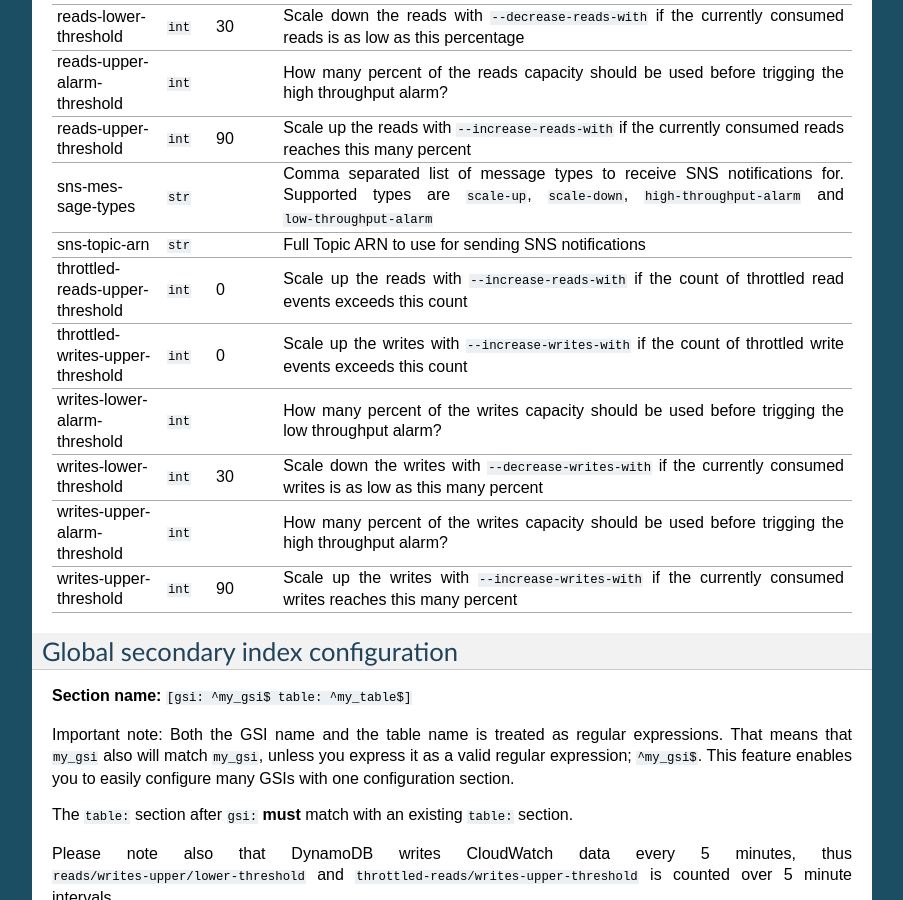
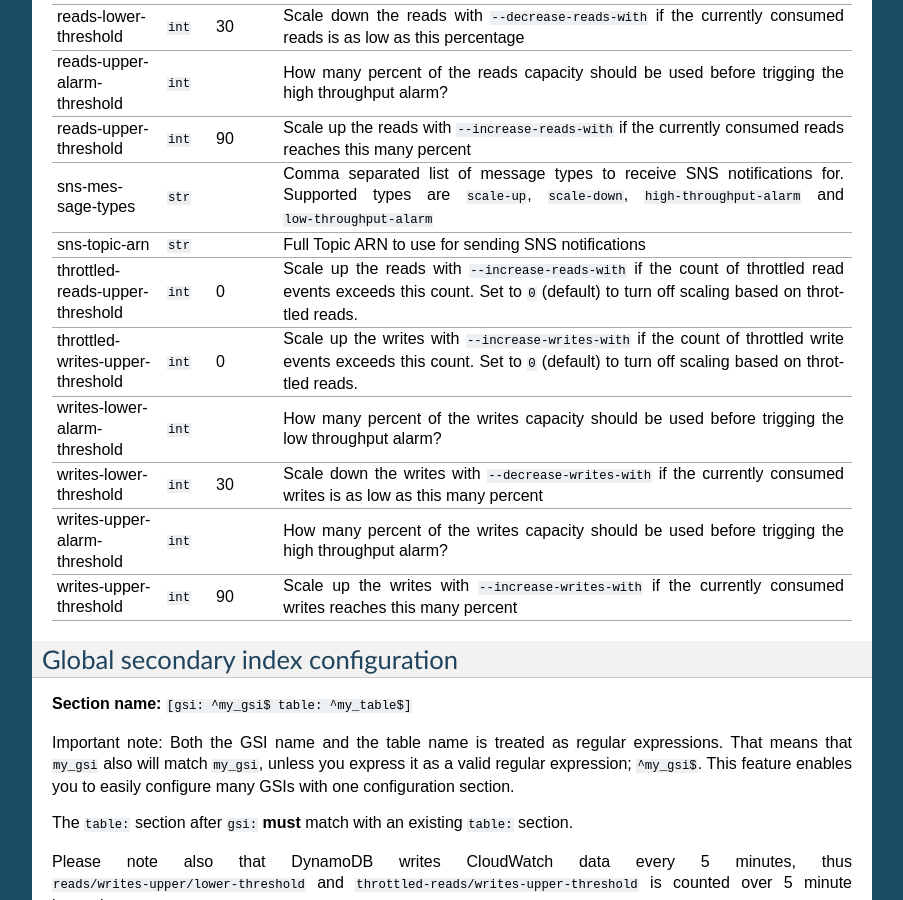
Before and after one commit to sebdah/dynamic-dynamodb, a Sphinx documentation site: the page built from docs/configuration_options.rst, in a window 1280 px wide and 900 px high, scrolled down 2756 px. Shown: the whole window, without its empty margins (198-1101 px from the left). Built offline with Sphinx 7.4.7, drawn with Linux system fonts in a browser that asks for light colours; the version number could not be read and is left out; some of the changed text lies outside the part shown.

Commit message:
Updated docs for throttled-rw-upper-threshold #222

```diff
--- a/docs/configuration_options.rst
+++ b/docs/configuration_options.rst
@@ -79,8 +79,9 @@ reads-upper-alarm-threshold                ``int``                How many perce
 reads-upper-threshold                      ``int``  90            Scale up the reads with ``--increase-reads-with`` if the currently consumed reads reaches this many percent
 sns-message-types                          ``str``                Comma separated list of message types to receive SNS notifications for. Supported types are ``scale-up``, ``scale-down``, ``high-throughput-alarm`` and ``low-throughput-alarm``
 sns-topic-arn                              ``str``                Full Topic ARN to use for sending SNS notifications
-throttled-reads-upper-threshold            ``int``  0             Scale up the reads with ``--increase-reads-with`` if the count of throttled read events exceeds this count
-throttled-writes-upper-threshold           ``int``  0             Scale up the writes with ``--increase-writes-with`` if the count of throttled write events exceeds this count
+throttled-reads-upper-threshold            ``int``  0             Scale up the reads with ``--increase-reads-with`` if the count of throttled read events exceeds this count. Set to ``0`` (default) to turn off scaling based on throttled reads.
+throttled-writes-upper-threshold           ``int``  0             Scale up the writes with ``--increase-writes-with`` if the count of throttled write events exceeds this count. Set to ``0`` (default) to turn off scaling based on throttled reads.
+
 writes-lower-alarm-threshold               ``int``                How many percent of the writes capacity should be used before trigging the low throughput alarm?
 writes-lower-threshold                     ``int``  30            Scale down the writes with ``--decrease-writes-with`` if the currently consumed writes is as low as this many percent
 writes-upper-alarm-threshold               ``int``                How many percent of the writes capacity should be used before trigging the high throughput alarm?
@@ -134,8 +135,10 @@ reads-upper-alarm-threshold                ``int``                How many perce
 reads-upper-threshold                      ``int``  90            Scale up the reads with ``--increase-reads-with`` if the currently consumed reads reaches this many percent
 sns-message-types                          ``str``                Comma separated list of message types to receive SNS notifications for. Supported types are ``scale-up`` , ``scale-down``, ``high-throughput-alarm`` and ``low-throughput-alarm``
 sns-topic-arn                              ``str``                Full Topic ARN to use for sending SNS notifications
-throttled-reads-upper-threshold            ``int``  0             Scale up the reads with ``--increase-reads-with`` if the count of throttled read events exceeds this count
-throttled-writes-upper-threshold           ``int``  0             Scale up the writes with ``--increase-writes-with`` if the count of throttled write events exceeds this count
+throttled-reads-upper-threshold            ``int``  0             Scale up the reads with ``--increase-reads-with`` if the count of throttled read events exceeds this count. Set to ``0`` (default) to turn off scaling based on throttled reads.
+
+throttled-writes-upper-threshold           ``int``  0             Scale up the writes with ``--increase-writes-with`` if the count of throttled write events exceeds this count. Set to ``0`` (default) to turn off scaling based on throttled reads.
+
 writes-lower-alarm-threshold               ``int``                How many percent of the writes capacity should be used before trigging the low throughput alarm?
 writes-lower-threshold                     ``int``  30            Scale down the writes with ``--decrease-writes-with`` if the currently consumed writes is as low as this many percent
 writes-upper-alarm-threshold               ``int``                How many percent of the writes capacity should be used before trigging the high throughput alarm?
```
